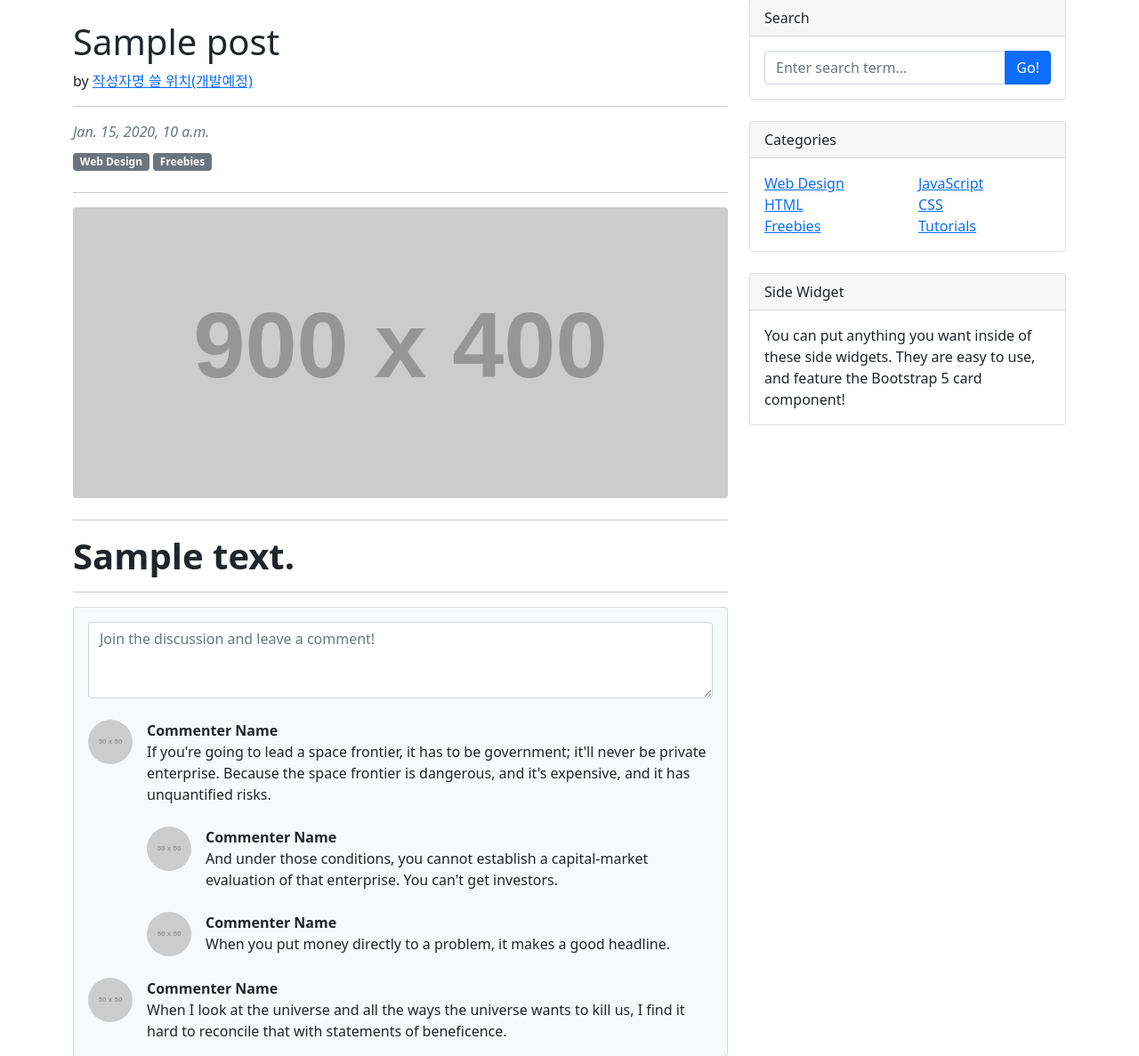
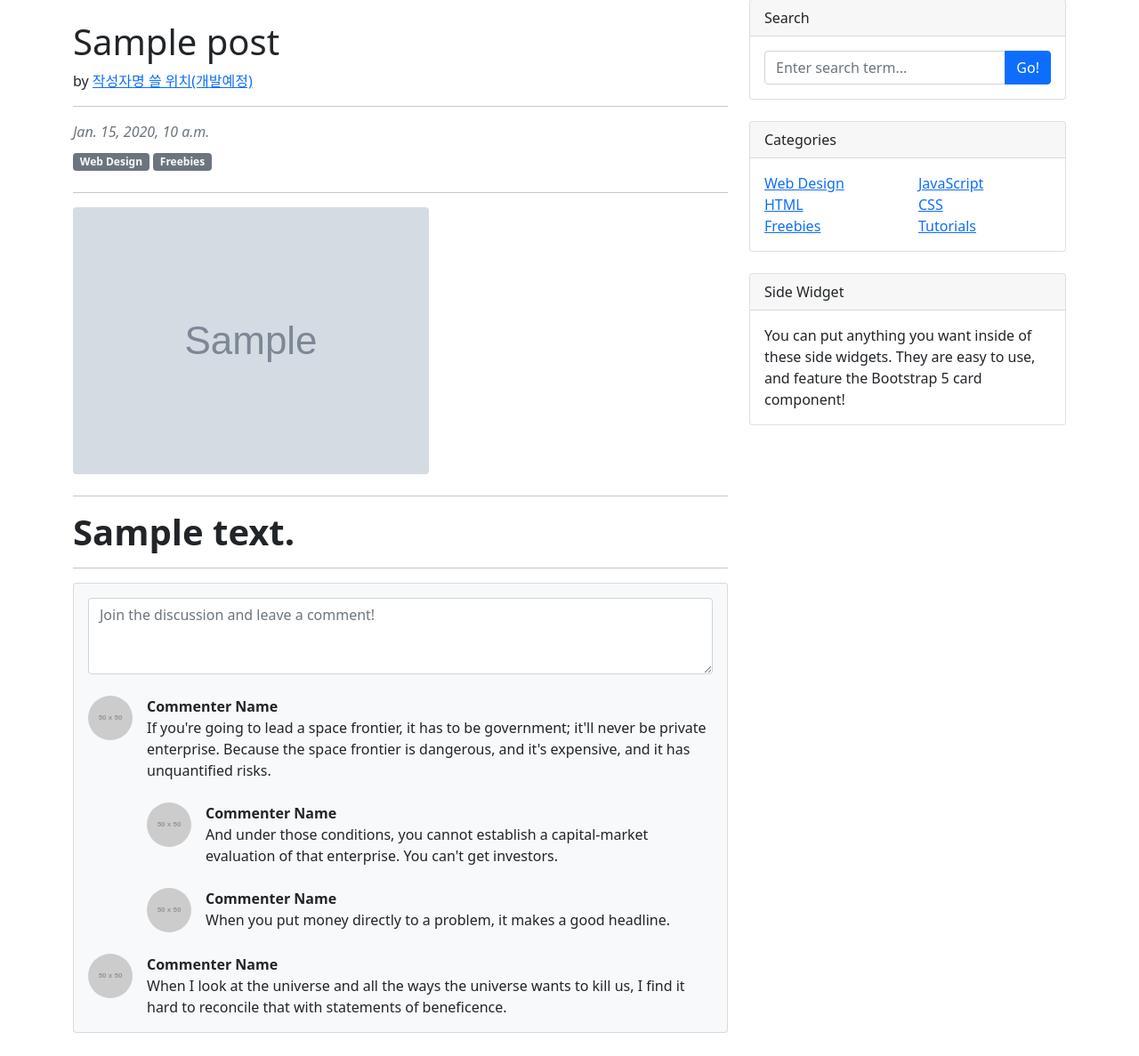
Before and after one commit to ThrowStar92/do_it_django_a_to_z, a Django app: page /blog/1/ in a window 1280 px wide. Shown: the part 105-1292 px from the top of the page at 89% size. Run offline with Django 4.2, Linux system fonts and the light colour scheme; tables that the repository leaves empty hold one stand-in row (values such as "Sample post"); grey boxes marked "Sample" are stand-in pictures; grey boxes labelled with a size stand in for pictures from a placeholder-image service; parts of the project's set-up code (start-up, migrations or seed data) failed here and were passed over; some libraries are stand-ins or nearby versions.

Commit message:
포스트 상세 페이지에 대표 이미지 출력하기

```diff
--- a/blog/templates/blog/post_detail.html
+++ b/blog/templates/blog/post_detail.html
@@ -53,7 +53,7 @@
                         </header>
                         <hr>
                         <!-- Preview image figure-->
-                        <figure class="mb-4"><img class="img-fluid rounded" src="https://dummyimage.com/900x400/ced4da/6c757d.jpg" alt="..." /></figure>
+                        <figure class="mb-4"><img class="img-fluid rounded" src={{ post.head_image.url  }} alt="" /></figure>
                         <!-- Post content-->
                         <hr>
                          <h1 class="fw-bolder mb-1">{{post.content}}</h1>
```
